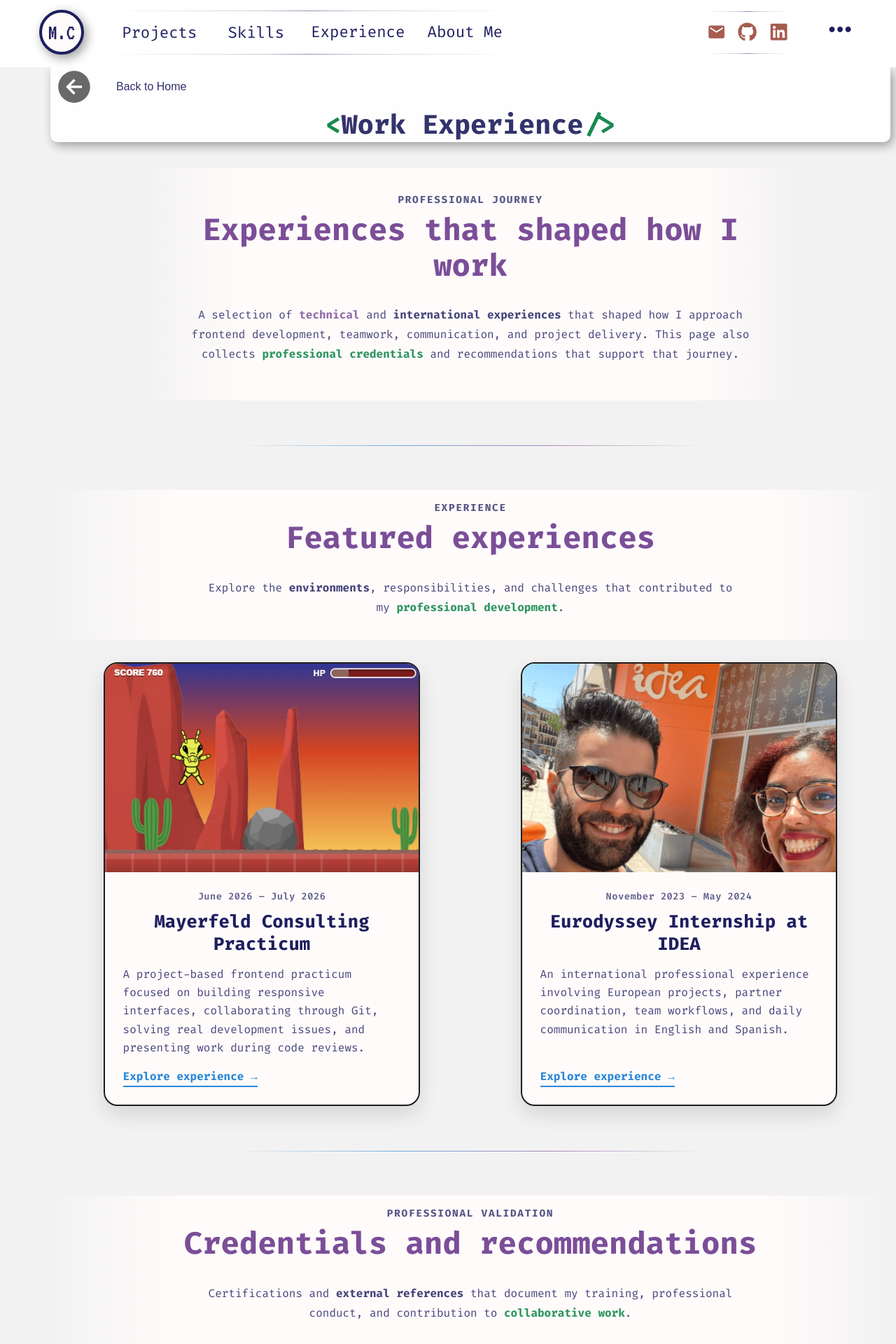
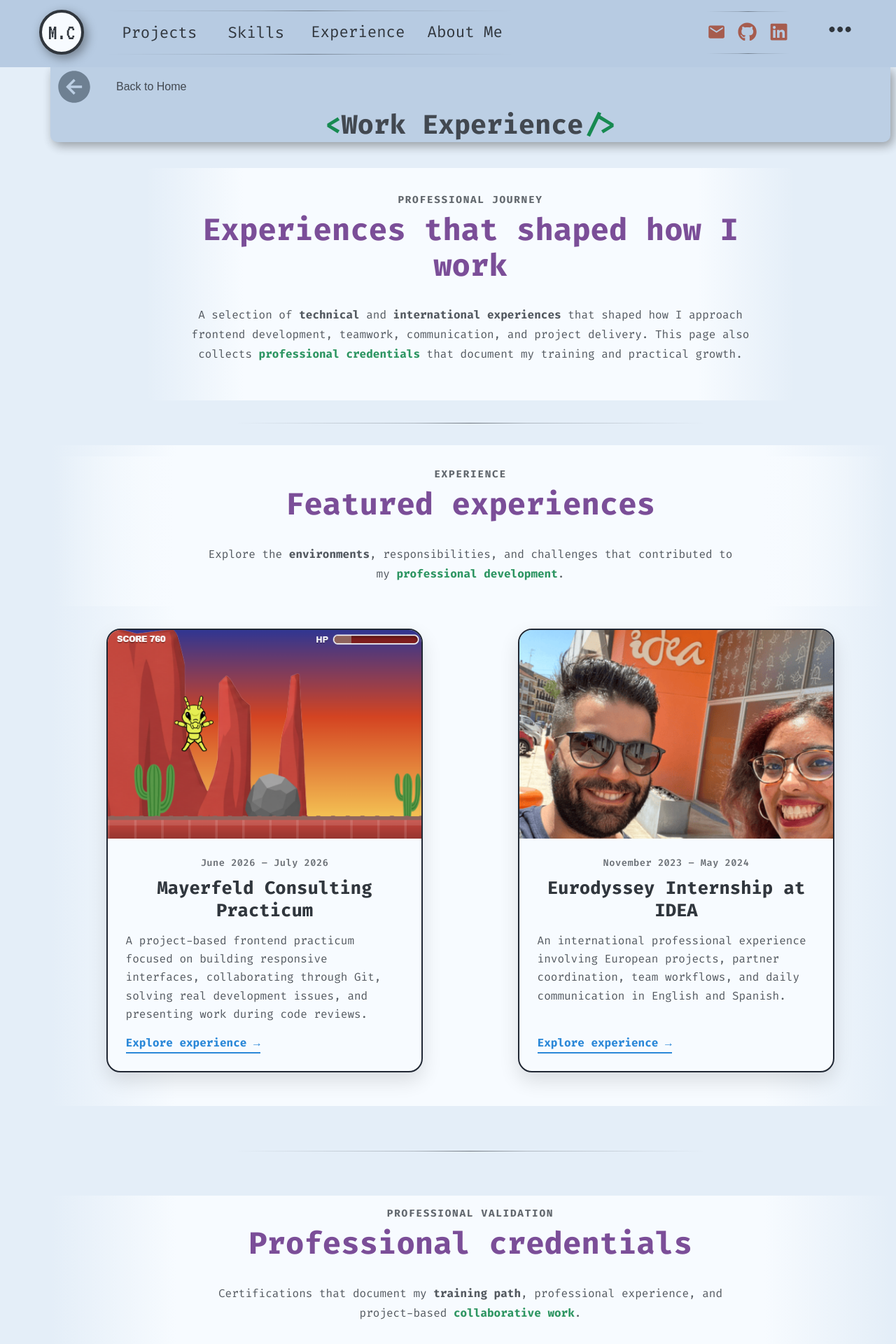
Before and after one commit to ManuelCappai94/Portfolio, a React (Create React App) app: page /experience in a window 1280 px wide. Shown: the top 1920 px of the page at 70% size. Built offline with nearby package versions, Linux system fonts and the light colour scheme.

Commit message:
finalize portfolio experience and project updates

```diff
--- a/src/components/Navbar.jsx
+++ b/src/components/Navbar.jsx
@@ -49,38 +49,47 @@ const Navbar = ({ scrollTo, changeTheme, theme }) => {
   const location = useLocation();
 
   const isOn = theme === "dark-mode";
+
   const containerRef = useRef(null);
   const optionsRef = useRef(null);
+  const mainToggleRef = useRef(null);
+  const optionsToggleRef = useRef(null);
 
-  const handleClickCloseMenu = (e) => {
-    if (containerRef.current && !containerRef.current.contains(e.target)) {
+
+useEffect(()=>{
+  if (!isActive && !isOpen) return
+
+    const handleClickCloseMenu = (e) => {
+
+    const target = e.target;
+
+    const clickedMainMenu =
+      containerRef.current && containerRef.current.contains(target);
+
+    const clickedMainToggle =
+      mainToggleRef.current && mainToggleRef.current.contains(target);
+
+    const clickedOptionsMenu =
+      optionsRef.current && optionsRef.current.contains(target);
+
+    const clickedOptionsToggle =
+      optionsToggleRef.current && optionsToggleRef.current.contains(target);
+
+    if (isActive && !clickedMainMenu && !clickedMainToggle) {
       setUseActive(false);
     }
 
-    if (optionsRef.current && !optionsRef.current.contains(e.target)) {
+    if (isOpen && !clickedOptionsMenu && !clickedOptionsToggle) {
       setIsOpen(false);
     }
   };
 
-  useEffect(() => {
-    if (isActive) {
-      document.addEventListener("mousedown", handleClickCloseMenu);
-    } else {
-      document.removeEventListener("mousedown", handleClickCloseMenu);
-    }
+  document.addEventListener("mousedown", handleClickCloseMenu);
 
-    return () => document.removeEventListener("mousedown", handleClickCloseMenu);
-  }, [isActive]);
-
-  useEffect(() => {
-    if (isOpen) {
-      document.addEventListener("mousedown", handleClickCloseMenu);
-    } else {
-      document.removeEventListener("mousedown", handleClickCloseMenu);
-    }
-
-    return () => document.removeEventListener("mousedown", handleClickCloseMenu);
-  }, [isOpen]);
+  return () => {
+    document.removeEventListener("mousedown", handleClickCloseMenu)
+  }
+}, [isActive, isOpen])
 
   const switchTheme = () => {
     changeTheme();
@@ -115,6 +124,7 @@ const Navbar = ({ scrollTo, changeTheme, theme }) => {
           </button>
 
           <button
+            ref={mainToggleRef}
             type="button"
             className="btn nav-toggler"
             onClick={openMenu}
@@ -194,6 +204,7 @@ const Navbar = ({ scrollTo, changeTheme, theme }) => {
           </div>
 
           <button
+            ref={optionsToggleRef}
             className="btn-toggler"
             onClick={() => setIsOpen((prev) => !prev)}
             type="button"
--- a/src/data/projectsPageData.js
+++ b/src/data/projectsPageData.js
@@ -14,8 +14,8 @@ import { devIcons } from "./uiData";
 
 export const data = [
     {
-        _id: "NextStore",
-        title: "NextStore",
+        _id: "NextShop",
+        title: "NextShop",
         tecnologies: ["Next.js", "TypeScript", "Redux Toolkit"],
         icon: [devIcons.next, devIcons.ts, devIcons.redux],
         projectType: "Solo Project",
@@ -228,7 +228,7 @@ export const data = [
         icon: [devIcons.react, devIcons.css],
         desc: "Personal portfolio built with React",
         img: portfolio,
-        version: "v.1.2",
+        version: "v.1.5",
         repoUrl: "https://github.com/ManuelCappai94/Portfolio"
     }
 ]
--- a/src/screen/about/components/AboutContent.jsx
+++ b/src/screen/about/components/AboutContent.jsx
@@ -1,5 +1,5 @@
 import pictureOfMe from "../../../images/picture_of_me.png";
-import nextStoreHero from "../../../images/NextShop.png"
+import nextStoreHero from "../../../images/hero_next-store.jpeg"
 import nextStoreHeroResponsive from "../../../images/hero_next_store_mobile.jpeg"
 import "../../../styles/about.css";
 
--- a/src/screen/experience/Experience.jsx
+++ b/src/screen/experience/Experience.jsx
@@ -31,12 +31,12 @@ const Experience = () => {
             </h2>
             <p className="experience-intro-copy">
                 A selection of{" "}
-                <strong className="highlighted">technical</strong> and{" "}
+                <strong>technical</strong> and{" "}
                 <strong className="string">international experiences</strong> that shaped
                 how I approach frontend development, teamwork, communication, and
                 project delivery. This page also collects{" "}
-                <strong className="commented">professional credentials</strong> and
-                recommendations that support that journey.
+                <strong className="commented">professional credentials</strong> that document
+                my training and practical growth.
             </p>
         </header>
         <section
@@ -50,7 +50,7 @@ const Experience = () => {
                 </h2>
                 <p className="section-copy">
                     Explore the{" "}
-                    <strong className="string">environments</strong>, responsibilities, and
+                    <strong >environments</strong>, responsibilities, and
                     challenges that contributed to my{" "}
                     <strong className="commented">professional development</strong>.
                 </p>
@@ -71,12 +71,12 @@ const Experience = () => {
             <header className="experience-section-header">
                 <p className="section-label">Professional validation</p>
                 <h2 id="credentials-title" className="section-label-title">
-                    <strong className="highlighted">Credentials and recommendations</strong>
+                    <strong className="highlighted">Professional credentials</strong>
                 </h2>
                 <p className="section-copy">
-                        Certifications and{" "}
-                    <strong className="string">external references</strong> that document my
-                    training, professional conduct, and contribution to{" "}
+                    Certifications that document my{" "}
+                    <strong className="string">training path</strong>, professional experience,
+                    and project-based{" "}
                     <strong className="commented">collaborative work</strong>.
                 </p>
             </header>
@@ -109,11 +109,7 @@ const Experience = () => {
                     ))
                     }
                 </section>
-                <section
-                    className="recommendations" >
 
-
-                </section>
             </div>
         </section>
     <PortfolioCta/>
--- a/src/styles/experienceDetailsPage.css
+++ b/src/styles/experienceDetailsPage.css
@@ -33,7 +33,7 @@
 .company-logo{
     width: 10rem;
     border-radius: 10px;
-    background-color: var(--bg-slide);
+    background-color: rgb(221, 213, 201);
 }
 .experience-date{
  opacity: 0.8;
--- a/src/styles/experiencePage.css
+++ b/src/styles/experiencePage.css
@@ -13,27 +13,29 @@
   margin: 4rem auto 0;
   text-align: center;
 }
+.experience-list{
+  background: var(--background-gradient);
+  padding: 1rem 0.5rem 3rem;
+}
 
 .experience-list::before,
 .credentials::before{
   content: "";
   position: absolute;
-  top: 0;
+
   left: 50%;
   width: min(85%, 42rem);
   height: 1px;
   transform: translateX(-50%);
-  background: linear-gradient(
-    90deg,
-    transparent,
-    var(--highlight),
-    var(--keyword),
-    transparent
-  );
+  background: var(--border-gradient);
   opacity: 0.65;
 }
-.experience-cta::before{
-  top : -3rem
+
+.experience-list::before{
+  top: -2rem;
+}
+.credentials::before{
+  top: 0;
 }
 
 .section-label {
@@ -189,9 +191,7 @@
 
 
 .credentials-layout {
-  display: grid;
-  grid-template-columns: minmax(0, 1fr);
-  gap: 1.5rem;
+  padding: 1rem;
 }
 
 .credentials-panel {
@@ -277,6 +277,10 @@
   justify-items: center;
 
   }
+  .credentials-layout{
+    max-width: 600px;
+    margin: 0 auto;
+  }
 }
 
 
@@ -306,7 +310,7 @@
   }
 
   .credentials-layout {
-    grid-template-columns: repeat(2, minmax(0, 1fr));
+
   }
 
   .credentials-panel {
--- a/src/styles/global.css
+++ b/src/styles/global.css
@@ -41,25 +41,30 @@
   --comment: #6A9955;
   --string: #ca6f4b;
   --keyword: #C586C0;
-  --gb-dpad: #1C1C1C;
+  --glow-effect:
+    drop-shadow(0 0 0.35rem currentColor)
+    drop-shadow(0 0 1.2rem currentColor);
    --hero-title-aura: color-mix(in srgb, var(--bg) 88%, var(--keyword) 12%);
 }
 
 :root.light-mode {
-  --bg: #FFFFFF;
-  --bg-alt: #fffbfb;
-  --bg-alt2: #f3f2f2f8;
-  --bg-slide:#1f1e1e;
-  --bg-skill:#131212d7;
+ --bg: #b7cbe2;
+  --bg-alt: #F7FBFF;
+  --bg-alt2: #E4EEF8;
+
+  --bg-slide: #202733;
+  --bg-skill: #5f7691;
+
   --accent: #0064B0;
-  --text: #1E1E5E;
-  --text-muted: #5A5A5A;
+  --text: #30363d;
+  --text-muted: #617487;
+
   --highlight: #2B88D8;
   --comment: #017F3F;
   --string: #A65C4E;
   --keyword: #7B4E98;
-  --gb-dpad: #1C1C1C;
-  --hero-title-aura: color-mix(in srgb, var(--bg) 92%, var(--keyword) 8%);
+  --glow-effect: transparent;
+  --hero-title-aura: transparent;
 }
 
 .bar {
--- a/src/styles/portfolioCta.css
+++ b/src/styles/portfolioCta.css
@@ -21,10 +21,7 @@
     top: 0;
     left: 0;
     background: var(--border-gradient);
-    filter:
-    drop-shadow(0 0 0.35rem var(--text-muted))
-    drop-shadow(0 0 0.9rem var(--text-muted));
-
+    filter: var(--glow-effect)
 }
 .cta-section::before{
     content: "";
@@ -34,10 +31,7 @@
     bottom: 0;
     left: 0;
     background: var(--border-gradient);
-    filter:
-      drop-shadow(0 0 0.35rem var(--text-muted))
-    drop-shadow(0 0 0.9rem var(--text-muted));
-
+    filter: var(--glow-effect)
 }
 
 .cta-copy{
@@ -90,9 +84,7 @@
     padding: 0.5rem;
     align-items: center;
     justify-content: center;
-    filter:
-      drop-shadow(0 0 0.1rem currentColor)
-    drop-shadow(0 0 1.8rem currentColor);
+    filter: var(--glow-effect)
 }
 
 .cta-card-copy{
--- a/src/styles/projects.css
+++ b/src/styles/projects.css
@@ -81,7 +81,7 @@
   border-radius: 15px;
   box-shadow: var(--dark-shadow);
    object-fit: cover;
-   border: 2px solid var(--bg);
+   border: 2px solid black;
    box-sizing: border-box;
    background: black;
 }
```
Also changed, not shown: 1 other file (tests, documents, lock files or other folders).
